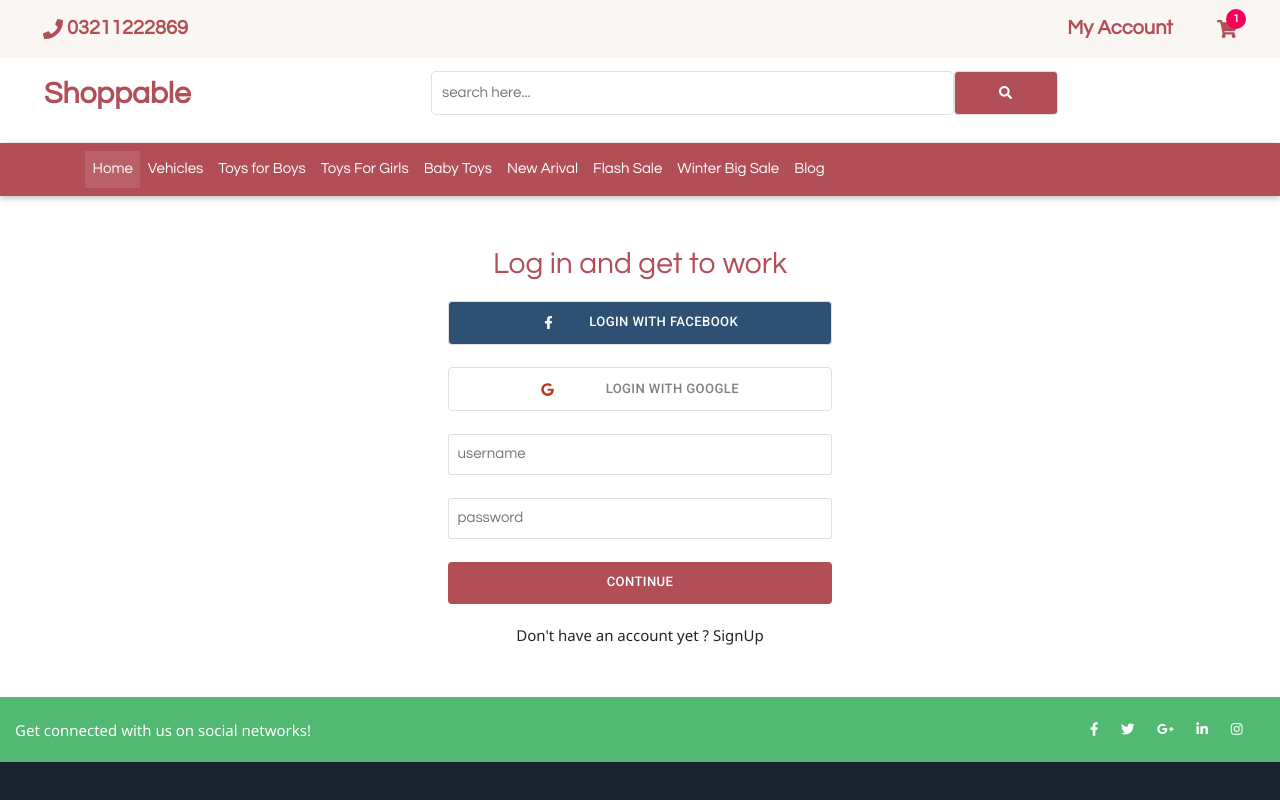
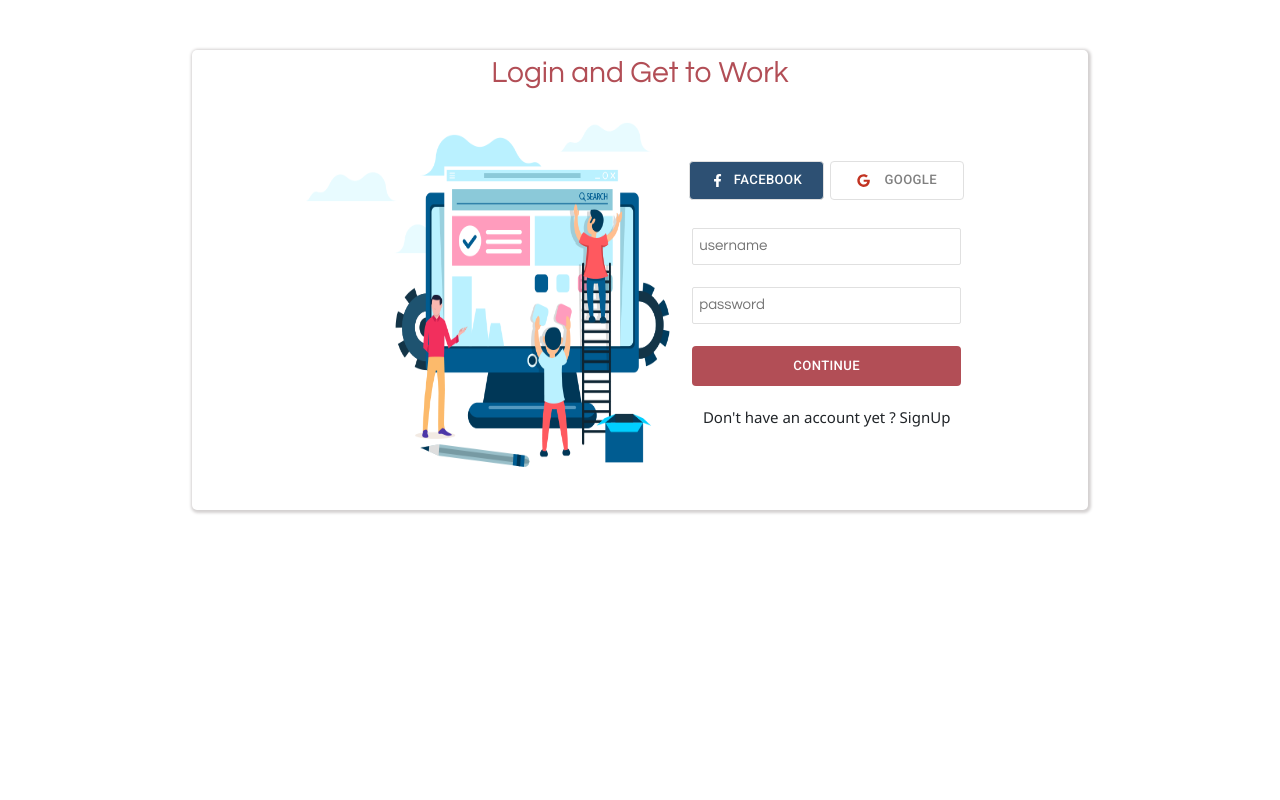
Before and after one commit to BeerbalKumar/Toyzone, a React (Create React App) app: page /login in a window 1280 px wide. Shown: the top 800 px of the page. Built offline with nearby package versions, Linux system fonts and the light colour scheme.

Commit message:
login signup

```diff
--- a/src/Containers/Login/Login.css
+++ b/src/Containers/Login/Login.css
@@ -14,5 +14,33 @@
     font-family: 'Questrial', sans-serif;
     color: #b24e56 !important;
     font-size: 30px;
-    /* font-weight: 600; */
+    text-align: center;
 }
+
+.login_div{
+    box-shadow: 1px 1px 3px 2px rgb(212, 209, 209);
+    width: 70%;
+    margin: auto;
+    margin-top: 50px;
+    border-radius: 5px;
+}
+
+.login_image_sec{
+    /* background-color: rgb(218, 216, 216); */
+    /* width: 100%; */
+}
+
+
+
+
+@media only screen and (max-width: 800px) {
+
+    .loginImagePart{
+      display: none !important;
+    }
+    .login_div{
+        box-shadow: 1px 1px 3px 2px rgb(212, 209, 209);
+        width: 90%;
+
+    }
+  }
--- a/src/Containers/Login/Login.js
+++ b/src/Containers/Login/Login.js
@@ -8,32 +8,36 @@ import FooterPagePro from './../../Components/Footer/Footer';
 import Header from './../../Components/Header/Header';
 import SubHeader from './../../Components/SubHeader/subHeadre'
 import NavbarPage from './../../Components/Navbar/Navbar';
+import LoginImage from './../../images/loginImage.png'
 
 
 export default class Login extends React.Component {
     render() {
         return (
             <div>
-                <Header path={this.props.history} />
+                {/* <Header path={this.props.history} />
                 <SubHeader />
-                <NavbarPage path={this.props.history} />
+                <NavbarPage path={this.props.history} /> */}
+                <div className="login_div">
+                                <p className="loginHeading">Login and Get to Work</p>
                 <Grid container justify="center">
-                    <Grid item lg={4} xs={10} sm={10} md={6}>
+                    <Grid className="loginImagePart" item lg={5} xs={10} sm={6} md={6}>
+                            <img src={LoginImage} style={{width:"100%",height:"400px"}}/>
+                    </Grid>
+
+                    <Grid item lg={4} xs={10} sm={6} md={6}>
                         <div>
                             <center>
                                 <br /><br />
-                                <p className="loginHeading">Log in and get to work</p>
 
-                                <Button variant="contained" style={{ backgroundColor: "#2d5073", color: "white", width: "90%", border: "1px solid #e0e0e0" }} disableElevation>
+                                <Button variant="contained" style={{ backgroundColor: "#2d5073", color: "white", width: "45%", border: "1px solid #e0e0e0",margin:"2% 1% 2% 1%" }} disableElevation>
                                     <FaFacebookF style={{color: "white",marginRight:"10%" }} />
-                                    Login With Facebook
+                                    Facebook
                                 </Button>
-                                <br/><br/>
 
-
-                                <Button variant="contained" style={{ backgroundColor: "white", color: "grey", width: "90%", border: "1px solid #e0e0e0" }} disableElevation>
+                                <Button variant="contained" style={{ backgroundColor: "white", color: "grey", width: "45%", border: "1px solid #e0e0e0",margin:"2% 1% 2% 1%" }} disableElevation>
                                    <FaGoogle style={{color: "#c23321",marginRight:"15%"  }} />
-                                    Login With Google
+                                    Google
                                 </Button>
 
 
@@ -50,8 +54,9 @@ export default class Login extends React.Component {
                         </div>
                     </Grid>
                 </Grid>
+                </div>
 
-                <FooterPagePro />
+                {/* <FooterPagePro /> */}
             </div>
         )
     }
--- a/src/Containers/Signup/Signup.css
+++ b/src/Containers/Signup/Signup.css
@@ -10,9 +10,38 @@
     font-family: 'Questrial', sans-serif;
 }
 
-.loginHeading{
+.signupHeading{
     font-family: 'Questrial', sans-serif;
     color: #b24e56 !important;
     font-size: 30px;
+    text-align: center;
+    margin-top: 40px !important;
     /* font-weight: 600; */
 }
+
+.signup_div{
+    box-shadow: 1px 1px 3px 2px rgb(212, 209, 209);
+    width: 70%;
+    margin: auto;
+    margin-top: 50px;
+    border-radius: 5px;
+}
+
+.login_image_sec{
+    /* background-color: rgb(218, 216, 216); */
+    /* width: 100%; */
+}
+
+
+
+
+@media only screen and (max-width: 800px) {
+
+    .loginImagePart{
+      display: none !important;
+    }
+    .signup_div{
+        box-shadow: 1px 1px 3px 2px rgb(212, 209, 209);
+      width: 90% !important;
+    }
+  }
--- a/src/Containers/Signup/Signup.js
+++ b/src/Containers/Signup/Signup.js
@@ -8,28 +8,35 @@ import FooterPagePro from './../../Components/Footer/Footer';
 import Header from './../../Components/Header/Header';
 import SubHeader from './../../Components/SubHeader/subHeadre'
 import NavbarPage from './../../Components/Navbar/Navbar';
+import LoginImage from './../../images/loginImage.png'
 
 
 export default class Signup extends React.Component {
     render() {
         return (
             <div>
-                <Header  path={this.props.history}/>
+                {/* <Header  path={this.props.history}/>
                 <SubHeader/>
-                <NavbarPage  path={this.props.history}/>
+            <NavbarPage  path={this.props.history}/> */}
+
+                <div className="signup_div">
+            <p className="signupHeading">Signup and Get to Work</p>
                 <Grid container justify="center">
-                    <Grid item lg={4} xs={10} sm={10} md={6}>
+                <Grid className="loginImagePart" item lg={5} xs={10} sm={6} md={6}>
+                            <img src={LoginImage} style={{width:"100%",height:"400px",marginTop:"10px"}}/>
+                    </Grid>
+
+                    <Grid item lg={4} xs={10} sm={6} md={6}>
                         <div>
                             <center>
-                                <p className="loginHeading">Signup and get to work</p>
-                                <Button variant="contained" style={{ backgroundColor: "#2d5073", color: "white", width: "90%", border: "1px solid #e0e0e0" }} disableElevation>
+                                <Button variant="contained" style={{ backgroundColor: "#2d5073", color: "white", width: "45%", border: "1px solid #e0e0e0",margin:"2% 1% 2% 1%" }} disableElevation>
                                     <FaFacebookF style={{color: "white",marginRight:"10%" }} />
-                                    Login With Facebook
+                                    Facebook
                                 </Button>
-                                <br/>
-                                <Button variant="contained" style={{ backgroundColor: "white", color: "grey", width: "90%", border: "1px solid #e0e0e0" }} disableElevation>
+
+                                <Button variant="contained" style={{ backgroundColor: "white", color: "grey", width: "45%", border: "1px solid #e0e0e0",margin:"2% 1% 2% 1%" }} disableElevation>
                                    <FaGoogle style={{color: "#c23321",marginRight:"15%"  }} />
-                                    Login With Google
+                                    Google
                                 </Button>
                             <br /><br />
                                 <input type="text" className="loginInput" placeholder="Firstname" />
@@ -50,7 +57,10 @@ export default class Signup extends React.Component {
                         </div>
                     </Grid>
                 </Grid>
-                <FooterPagePro/>
+                </div>
+
+
+                {/* <FooterPagePro/> */}
             </div>
         )
     }
```
Also changed, not shown: src/images/loginImage.png (added).
